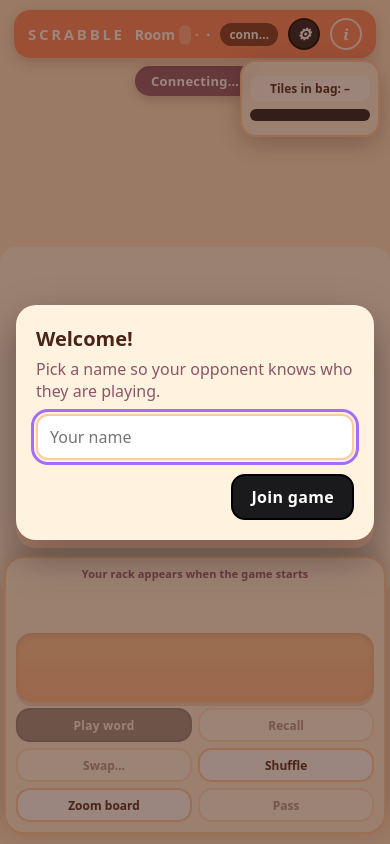
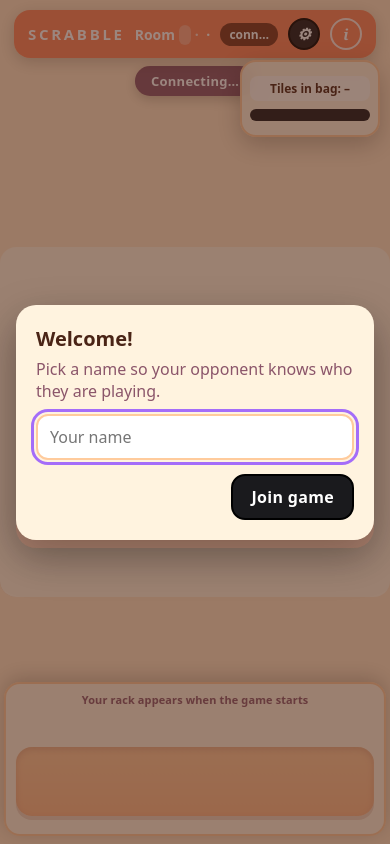
Before and after one commit to IsoRisu/scrabble, a Flask app: template templates/game.html in a window 390 px wide. Run offline with Flask 3, Linux system fonts and the light colour scheme; the template is opened without the code that fills it, so the values that code supplies are empty; some libraries are stand-ins or nearby versions.

Commit message:
Role: You are an expert mobile UI/UX designer and frontend developer.
Requested via Discord /repo task.

```diff
--- a/static/app.js
+++ b/static/app.js
@@ -951,12 +951,30 @@
       const staging = !edit && canStage();
       const hasPending = local.pending.length > 0;
       const previewOk = !S.preview || S.preview.ok;
+      const waiting = S && S.status === 'waiting';
+
+      // Toggle visibility/minimized state based on game start status
+      const actionControlsEl = document.querySelector('.mobile-action-controls');
+      const bottomSheet = document.querySelector('.floating-bottom-overlay');
+      const statusTextEl = document.getElementById('bottom-sheet-status-text');
+      if (waiting) {
+        if (actionControlsEl) actionControlsEl.style.display = 'none';
+        if (bottomSheet) bottomSheet.classList.add('game-not-started');
+        if (statusTextEl) statusTextEl.style.display = 'block';
+        document.body.classList.remove('game-active');
+      } else {
+        if (actionControlsEl) actionControlsEl.style.display = '';
+        if (bottomSheet) bottomSheet.classList.remove('game-not-started');
+        if (statusTextEl) statusTextEl.style.display = 'none';
+        document.body.classList.add('game-active');
+      }
+
       els.submit.disabled = !(edit && hasPending && previewOk && local.inflight === 0 && !busy);
       els.submit.textContent = staging && hasPending ? 'Staged – plays on your turn' : 'Play word';
       els.submit.title = staging && hasPending ? 'Your staged word loads on your turn; then press Play word.' : '';
       els.recall.disabled = !((edit || staging) && hasPending);
       els.swap.disabled = !(edit && S.bag_count >= config.rack_size && !busy);
-      els.shuffle.disabled = S.status === 'waiting' || S.rack.length < 2;
+      els.shuffle.disabled = waiting || S.rack.length < 2;
       els.swap.title = S.bag_count < config.rack_size ? 'Fewer than 7 tiles left in the bag' : '';
       els.pass.disabled = !(myTurn() && !busy);
       els.pass.textContent = S.awaiting_final ? 'Accept & end game' : 'Pass Turn';
--- a/static/style.css
+++ b/static/style.css
@@ -658,22 +658,30 @@ body[data-page="game"] {
 /* Floating Bottom Overlay (Rack & Controls) */
 .floating-bottom-overlay {
   position: fixed;
-  bottom: 10px;
+  bottom: 8px;
   left: 50%;
   transform: translateX(-50%);
   z-index: 100;
   display: flex;
   flex-direction: column;
   align-items: center;
-  gap: 6px;
-  width: min(96vw, 760px);
-  background: rgba(255, 243, 223, 0.94);
+  gap: 4px;
+  width: min(98vw, 720px);
+  background: rgba(255, 243, 223, 0.96);
   backdrop-filter: blur(10px);
   -webkit-backdrop-filter: blur(10px);
   border: 2px solid var(--panel-border);
-  border-radius: 20px;
-  padding: 10px 14px 12px;
-  box-shadow: 0 -6px 24px rgba(0, 0, 0, 0.25);
+  border-radius: 16px;
+  padding: 8px 12px 10px;
+  box-shadow: 0 -4px 20px rgba(0, 0, 0, 0.22);
+  max-height: 42vh;
+  overflow-y: auto;
+}
+
+.mobile-bottom-sheet.collapsed-sheet .preview,
+.mobile-bottom-sheet.collapsed-sheet .rack,
+.mobile-bottom-sheet.collapsed-sheet .controls {
+  display: none !important;
 }
 
 .floating-bottom-overlay .rack {
@@ -690,6 +698,25 @@ body[data-page="game"] {
   padding: 8px 12px;
   min-height: 38px;
   font-size: 13px;
+}
+
+/* Hide or minimize action buttons before game starts */
+.game-not-started .mobile-action-controls,
+.game-not-started .preview,
+body:not(.game-active) .mobile-action-controls {
+  display: none !important;
+}
+
+.game-not-started .bottom-sheet-status {
+  display: block;
+  font-size: 13px;
+  font-weight: 700;
+  color: var(--muted);
+  padding: 4px 0;
+}
+
+body.game-active .bottom-sheet-status {
+  display: none !important;
 }
 
 .cog-btn {
--- a/templates/game.html
+++ b/templates/game.html
@@ -49,12 +49,11 @@
     </div>
 
     <!-- Floating Bottom Rack & Action Controls Overlay -->
-    <div class="floating-bottom-overlay">
-      <div class="bottom-sheet-status">Your rack appears when the game starts</div>
+    <div class="floating-bottom-overlay mobile-bottom-sheet">
+      <div class="bottom-sheet-status" id="bottom-sheet-status-text">Your rack appears when the game starts</div>
       <div id="preview" class="preview" aria-live="polite"></div>
       <div id="rack" class="rack" aria-label="Your tile rack"></div>
-      <div class="controls">
-
+      <div class="controls mobile-action-controls">
         <button id="btn-submit" class="btn btn-primary" type="button" disabled>Play word</button>
         <button id="btn-recall" class="btn" type="button" disabled>Recall</button>
         <button id="btn-swap" class="btn" type="button" disabled>Swap&hellip;</button>
```
